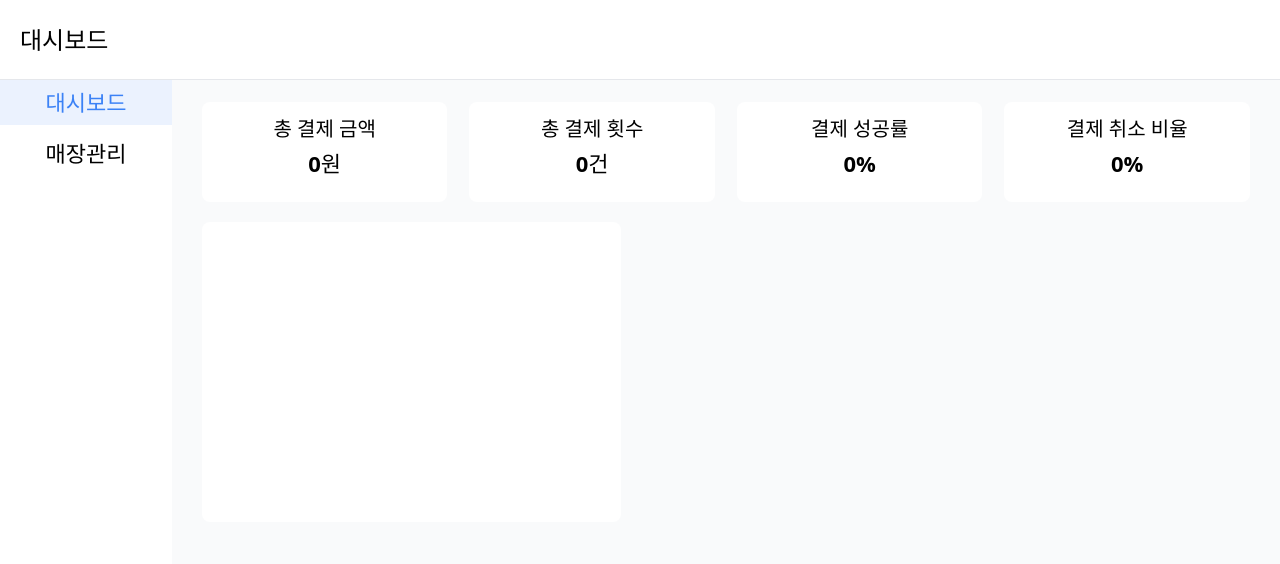
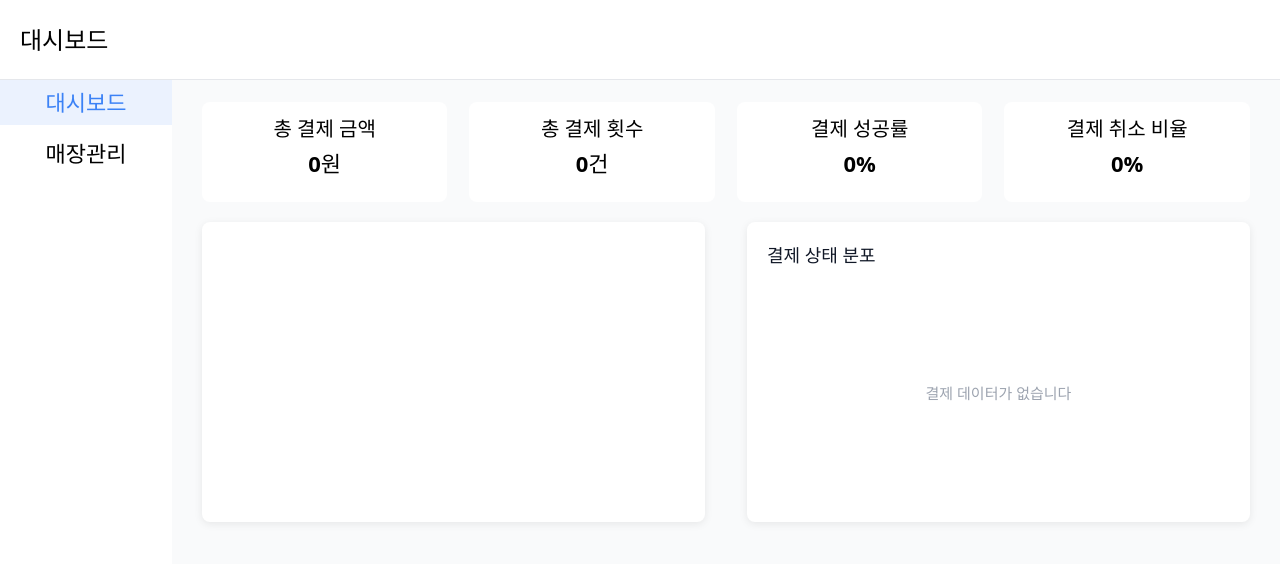
Before and after one commit to jungpill/assignment, a React (Vite) app: page / in a window 1280 px wide. Shown: the top 564 px of the page. Built offline with nearby package versions, Linux system fonts and the light colour scheme; no server answers.

Commit message:
feat: 원형차트 추가

```diff
--- a/src/components/dashboard/Doughnutchart.tsx
+++ b/src/components/dashboard/Doughnutchart.tsx
@@ -1,6 +1,6 @@
 import styled from "styled-components";
-import { useMemo, useRef } from "react";
-import { Doughnut,getElementAtEvent } from "react-chartjs-2";
+import { useRef } from "react";
+import { Doughnut } from "react-chartjs-2";
 import {
   Chart as ChartJS,
   ArcElement,
@@ -95,22 +95,17 @@ export default Doughnutchart
 const Container = styled.div`
     display: flex;
     flex-direction: column;
-    width: 40%;
+    width: 48%;
     height: 300px;
     box-sizing: border-box;
     background: #fff;
     padding: 12px;
     margin-top: 20px;
     border-radius: 8px;
+    box-shadow: 0 2px 8px rgba(0, 0, 0, 0.08);
 `
 
 const ChartWrapper = styled.div`
     height: 100%;
     padding: 12px;
 `;
-
-const ChartName = styled.h2`
-    display: flex;
-    font-size: 24px;
-    margin: 0 0 10px 22px;
-`
--- /dev/null
+++ b/src/components/dashboard/PieChart.tsx
@@ -0,0 +1,138 @@
+import styled from "styled-components";
+import { useRef } from "react";
+import { Chart as ChartJS, ArcElement, Tooltip, Legend } from "chart.js";
+import { Pie } from "react-chartjs-2";
+
+ChartJS.register(ArcElement, Tooltip, Legend);
+
+const CHART_COLORS = [
+    '#35b0e6',
+    '#EF4444',
+    '#F59E0B',
+    '#6B7280',
+];
+
+export interface StatusChartItem {
+    status: 'SUCCESS' | 'CANCELLED' | 'PENDING' | 'FAILED';
+    label: string;
+    value: number;
+}
+
+interface Props {
+    chartData: StatusChartItem[];
+}
+
+export const PieChart: React.FC<Props> = ({ chartData }) => {
+    const chartRef = useRef<ChartJS<'pie'>>(null);
+
+    const isEmpty = chartData.every((item) => item.value === 0);
+
+    if (isEmpty) {
+        return (
+            <Container>
+                <ChartTitle>결제 상태 분포</ChartTitle>
+                <EmptyState>결제 데이터가 없습니다</EmptyState>
+            </Container>
+        );
+    }
+
+    const data = {
+        labels: chartData.map((item) => item.label),
+        datasets: [
+            {
+                data: chartData.map((item) => item.value),
+                backgroundColor: CHART_COLORS,
+                borderColor: '#fff',
+                borderWidth: 2,
+                hoverOffset: 10,
+            },
+        ],
+    };
+
+    const options = {
+        responsive: true,
+        maintainAspectRatio: false,
+        plugins: {
+            legend: {
+                display: true,
+                position: 'right' as const,
+                labels: {
+                    padding: 20,
+                    font: { size: 14 },
+                    usePointStyle: true,
+                    generateLabels: (chart: any) => {
+                        const datasets = chart.data.datasets;
+                        return chart.data.labels?.map((label: string, i: number) => ({
+                            text: `${label}: ${datasets[0].data[i]}건`,
+                            fillStyle: CHART_COLORS[i],
+                            hidden: false,
+                            index: i,
+                        })) || [];
+                    },
+                },
+            },
+            tooltip: {
+                enabled: true,
+                callbacks: {
+                    label: (context: any) => {
+                        const label = context.label || '';
+                        const value = context.parsed || 0;
+                        const total = context.dataset.data.reduce(
+                            (acc: number, cur: number) => acc + cur,
+                            0
+                        );
+                        const percentage = ((value / total) * 100).toFixed(1);
+                        return `${label}: ${value}건 (${percentage}%)`;
+                    },
+                },
+            },
+        },
+    };
+
+    return (
+        <Container>
+            <ChartTitle>결제 상태 분포</ChartTitle>
+            <ChartWrapper>
+                <Pie ref={chartRef} data={data} options={options} />
+            </ChartWrapper>
+        </Container>
+    );
+};
+
+const Container = styled.div`
+    display: flex;
+    flex-direction: column;
+    width: 48%;
+    height: 300px;
+    box-sizing: border-box;
+    background: #fff;
+    padding: 20px;
+    margin-top: 20px;
+    border-radius: 8px;
+    box-shadow: 0 2px 8px rgba(0, 0, 0, 0.08);
+    margin-left: auto;
+`;
+
+const ChartTitle = styled.h3`
+    font-size: 18px;
+    font-weight: 600;
+    color: #111827;
+    margin: 0 0 16px 0;
+`;
+
+const ChartWrapper = styled.div`
+    flex: 1;
+    display: flex;
+    align-items: center;
+    justify-content: center;
+    min-height: 0;
+`;
+
+const EmptyState = styled.div`
+    display: flex;
+    align-items: center;
+    justify-content: center;
+    flex: 1;
+    color: #9ca3af;
+    font-size: 15px;
+`;
--- a/src/pages/dashboard.tsx
+++ b/src/pages/dashboard.tsx
@@ -5,6 +5,7 @@ import { useGetPaymentList } from "../services/api"
 import Doughnutchart from '../components/dashboard/Doughnutchart'
 import type { PayType, PayLabel} from '../services/api'
 import PaymentHistoryTable from "../components/dashboard/PaymentHistoryTable"
+import { PieChart, type StatusChartItem} from "../components/dashboard/PieChart"
 
 export type ChartItem = {
   type: PayType;
@@ -24,7 +25,12 @@ const Dashboard = () => {
         BILLING: 0,
     };
 
-    console.log(totalAmountList)
+    const statusCounts = {
+        SUCCESS: 0,
+        CANCELLED: 0,
+        PENDING: 0,
+        FAILED: 0,
+    };
 
     // 전체 거래내역을 통한 총 결제 금액, 횟수, 성공률, 취소 비율, 계산 및 차트에 사용될 데이터 가공
     const status = useMemo(() => {
@@ -35,7 +41,8 @@ const Dashboard = () => {
             canceledCount: 0,
             successRate: 0,
             cancelRate: 0,
-            chartData: [],
+            doughnutChart: [],
+            pieChart: [],
          };
 
         let totalAmount = 0;
@@ -45,6 +52,8 @@ const Dashboard = () => {
         totalAmountList.data.forEach((payment) => {
             totalAmount += Number(payment.amount);
             counts[payment.payType]++;
+
+            statusCounts[payment.status]++;
             if(payment.status === "SUCCESS") successCount++;
             if(payment.status === "CANCELLED") canceledCount++;
         })
@@ -53,7 +62,7 @@ const Dashboard = () => {
         const successRate = length > 0 ? (successCount  / length) * 100 : 0;
         const cancelRate = length > 0 ? (canceledCount / length) * 100 : 0;
 
-        const chartData: ChartItem[] = [
+        const doughnutChart: ChartItem[] = [
             { type: 'ONLINE', label: '온라인', value: counts.ONLINE },
             { type: 'DEVICE', label: '단말기', value: counts.DEVICE },
             { type: 'MOBILE', label: '모바일', value: counts.MOBILE },
@@ -61,20 +70,26 @@ const Dashboard = () => {
             { type: 'BILLING', label: '정기결제', value: counts.BILLING },
         ];
 
+        const pieChart: StatusChartItem[] = [
+            { status: 'SUCCESS', label: '결제 완료', value: statusCounts.SUCCESS },
+            { status: 'CANCELLED', label: '환불 완료', value: statusCounts.CANCELLED },
+            { status: 'PENDING', label: '결제 대기', value: statusCounts.PENDING },
+            { status: 'FAILED', label: '결제 실패', value: statusCounts.FAILED },
+        ];
+
         return {
             totalAmount,
             length,
             successCount,
             canceledCount,
-            chartData,
+            doughnutChart,
             successRate,
             cancelRate,
+            pieChart
         };
       }, [totalAmountList]);
 
       if (isLoading) return null;
-      // 추후 paymentCard에 icon 추가
-
 
     return(
         <DashboardContainer>
@@ -100,7 +115,11 @@ const Dashboard = () => {
 
             <RowWrapper>
             <Doughnutchart
-                chartData={status.chartData as ChartItem[]}
+                chartData={status.doughnutChart as ChartItem[]}
+            />
+
+            <PieChart
+                chartData={status.pieChart}
             />
             </RowWrapper>
 
```
